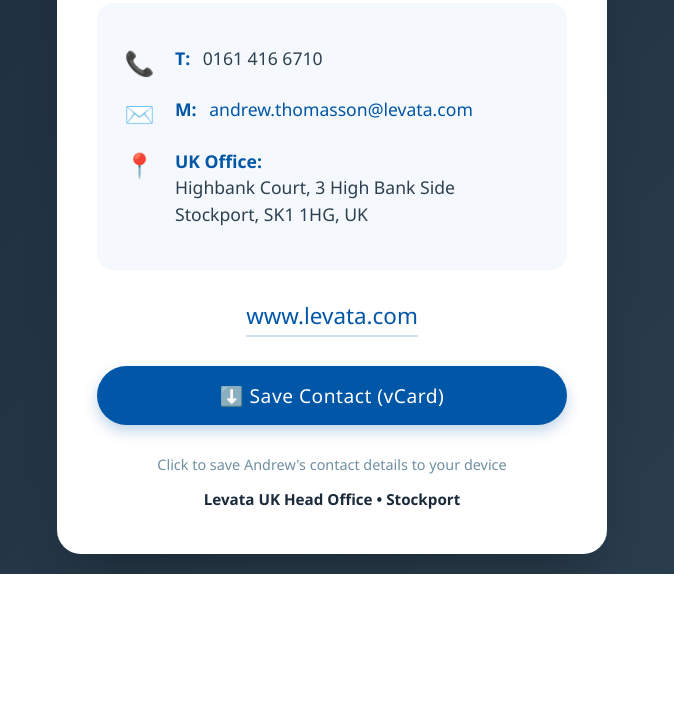
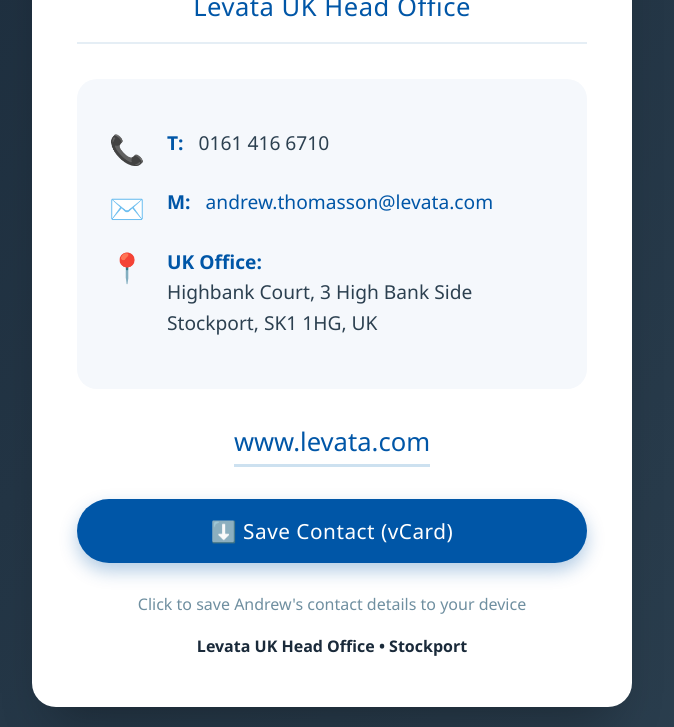
Before and after one commit to vCardidb/Andrew, a plain HTML site: page index.html in a window 1280 px wide. Shown: the part 368-1095 px from the top of the page, without its empty margins (308-982 px from the left). Before the commit the page ends 942 px from the top, so only its background shows below. Drawn offline with Linux system fonts and the light colour scheme.

Commit message:
Update card layout styles for improved design
Increased dimensions and padding for various elements in the card layout to enhance visual appeal.

```diff
--- a/index.html
+++ b/index.html
@@ -23,9 +23,9 @@
 
         .card {
             background: white;
-            max-width: 550px;
+            max-width: 600px;
             width: 100%;
-            padding: 45px 40px;
+            padding: 50px 45px;
             border-radius: 24px;
             box-shadow: 0 30px 50px -20px rgba(0, 0, 0, 0.3);
             text-align: center;
@@ -34,61 +34,61 @@
 
         .logo-container {
             margin-bottom: 30px;
-            padding: 20px;
+            padding: 25px;
             background: #f5f8fc;
-            border-radius: 16px;
-            min-height: 120px;
+            border-radius: 20px;
+            min-height: 180px;
             display: flex;
             align-items: center;
             justify-content: center;
         }
 
         .logo-container img {
-            max-width: 220px;
-            max-height: 100px;
+            max-width: 350px;
+            max-height: 140px;
             width: auto;
             height: auto;
             display: inline-block;
         }
 
         .name {
-            font-size: 2.5rem;
+            font-size: 2.8rem;
             font-weight: 500;
             color: #1a2a3a;
             line-height: 1.2;
-            margin-bottom: 5px;
+            margin-bottom: 8px;
             font-family: 'Georgia', serif;
         }
 
         .company {
-            font-size: 1.4rem;
+            font-size: 1.6rem;
             color: #0056a7;
             font-weight: 500;
-            margin-bottom: 25px;
-            padding-bottom: 15px;
+            margin-bottom: 30px;
+            padding-bottom: 18px;
             border-bottom: 2px solid #e5eef5;
             letter-spacing: 0.5px;
         }
 
         .detail {
-            margin: 30px 0;
+            margin: 35px 0;
             text-align: left;
             background: #f5f8fc;
-            padding: 25px;
-            border-radius: 16px;
+            padding: 30px;
+            border-radius: 20px;
         }
 
         .detail-item {
             display: flex;
             align-items: flex-start;
-            margin: 18px 0;
-            font-size: 1.1rem;
+            margin: 20px 0;
+            font-size: 1.2rem;
         }
 
         .emoji {
-            font-size: 1.5rem;
-            margin-right: 18px;
-            min-width: 35px;
+            font-size: 1.8rem;
+            margin-right: 20px;
+            min-width: 40px;
             text-align: center;
             color: #0056a7;
         }
@@ -96,20 +96,22 @@
         .text {
             color: #2c4050;
             word-break: break-word;
-            line-height: 1.4;
+            line-height: 1.5;
         }
 
         .label {
             font-weight: 600;
             color: #0056a7;
-            margin-right: 8px;
-            min-width: 50px;
+            margin-right: 10px;
+            min-width: 60px;
+            font-size: 1.2rem;
         }
 
         .email {
             color: #0056a7;
             text-decoration: none;
             font-weight: 500;
+            font-size: 1.2rem;
         }
 
         .email:hover {
@@ -117,21 +119,21 @@
         }
 
         .address {
-            line-height: 1.5;
+            line-height: 1.6;
         }
 
         .website {
             text-align: center;
-            margin: 20px 0 30px;
+            margin: 25px 0 35px;
         }
 
         .website a {
             color: #0056a7;
             text-decoration: none;
             font-weight: 500;
-            font-size: 1.4rem;
-            border-bottom: 2px solid #cde1f0;
-            padding-bottom: 4px;
+            font-size: 1.6rem;
+            border-bottom: 3px solid #cde1f0;
+            padding-bottom: 5px;
         }
 
         .website a:hover {
@@ -143,12 +145,12 @@
             background: #0056a7;
             color: white;
             text-decoration: none;
-            padding: 16px 32px;
-            border-radius: 40px;
-            font-size: 1.2rem;
+            padding: 18px 36px;
+            border-radius: 50px;
+            font-size: 1.3rem;
             font-weight: 500;
             margin: 5px 0 15px;
-            box-shadow: 0 6px 14px rgba(0, 86, 167, 0.25);
+            box-shadow: 0 8px 18px rgba(0, 86, 167, 0.3);
             transition: all 0.2s;
             width: 100%;
             border: none;
@@ -158,7 +160,7 @@
 
         .vcard-button:hover {
             background: #003d7a;
-            box-shadow: 0 8px 18px rgba(0, 86, 167, 0.35);
+            box-shadow: 0 10px 22px rgba(0, 86, 167, 0.4);
             transform: translateY(-2px);
         }
 
@@ -168,15 +170,15 @@
 
         .hint {
             color: #6f8fa0;
-            font-size: 0.9rem;
+            font-size: 1rem;
             margin-top: 15px;
         }
 
         .location {
             font-weight: 600;
             color: #1a2a3a;
-            margin-top: 15px;
-            font-size: 0.95rem;
+            margin-top: 20px;
+            font-size: 1rem;
         }
 
         @media (max-width: 480px) {
@@ -184,14 +186,30 @@
                 padding: 30px 20px;
             }
             .name {
-                font-size: 2rem;
+                font-size: 2.2rem;
             }
             .company {
-                font-size: 1.2rem;
+                font-size: 1.3rem;
             }
             .logo-container img {
-                max-width: 180px;
-                max-height: 80px;
+                max-width: 280px;
+                max-height: 110px;
+            }
+            .logo-container {
+                min-height: 150px;
+                padding: 20px;
+            }
+            .detail-item {
+                font-size: 1rem;
+            }
+            .emoji {
+                font-size: 1.5rem;
+                margin-right: 15px;
+                min-width: 35px;
+            }
+            .label {
+                font-size: 1rem;
+                min-width: 50px;
             }
         }
     </style>
@@ -199,11 +217,11 @@
 <body>
     <div class="card">
         <div class="logo-container">
-            <!-- HIER IST IHR LOGO mit dem richtigen Dateinamen -->
+            <!-- Logo jetzt viel größer (bis zu 350px breit / 140px hoch) -->
             <img src="levata-logo.jpg" alt="Levata" onerror="this.style.display='none'; document.getElementById('fallback-logo').style.display='block';">
 
             <!-- Fallback falls Logo nicht geladen werden kann -->
-            <div id="fallback-logo" style="display: none; font-size: 2.2rem; font-weight: 600; color: #0056a7; letter-spacing: 1px;">
+            <div id="fallback-logo" style="display: none; font-size: 3rem; font-weight: 600; color: #0056a7; letter-spacing: 2px;">
                 levata
             </div>
         </div>
```
